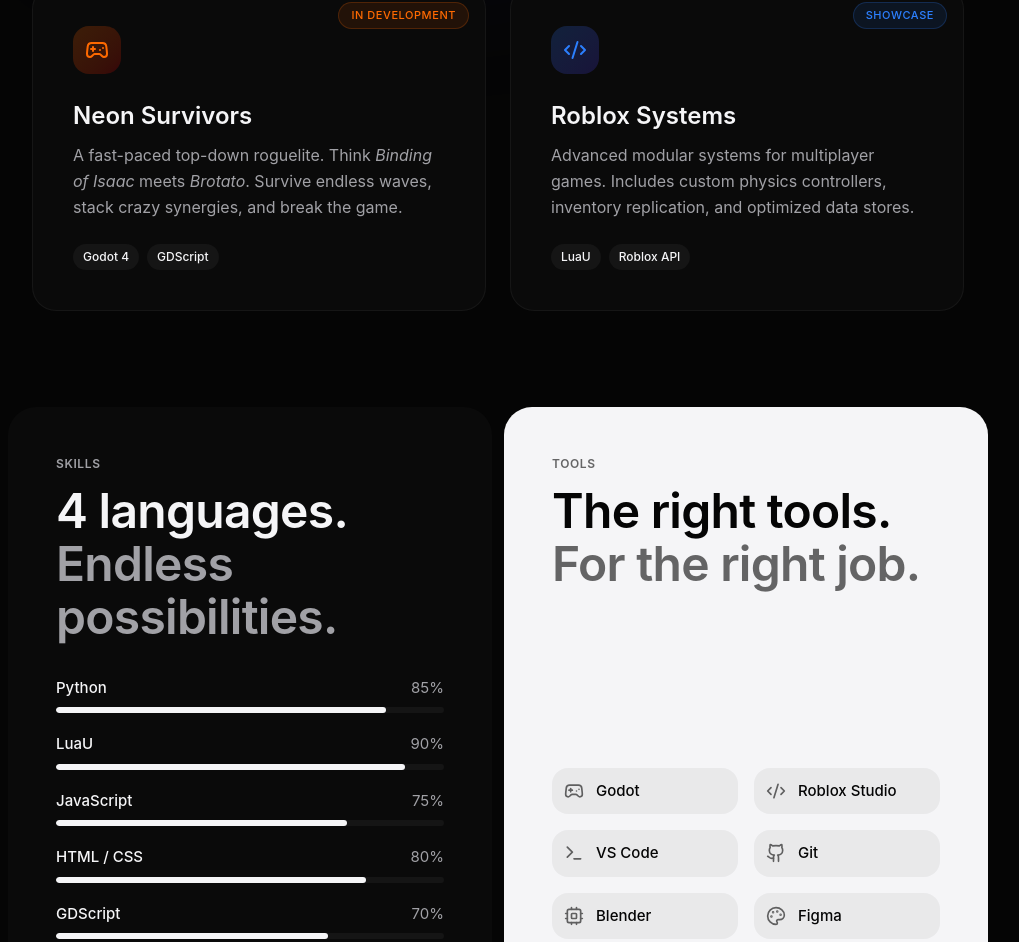
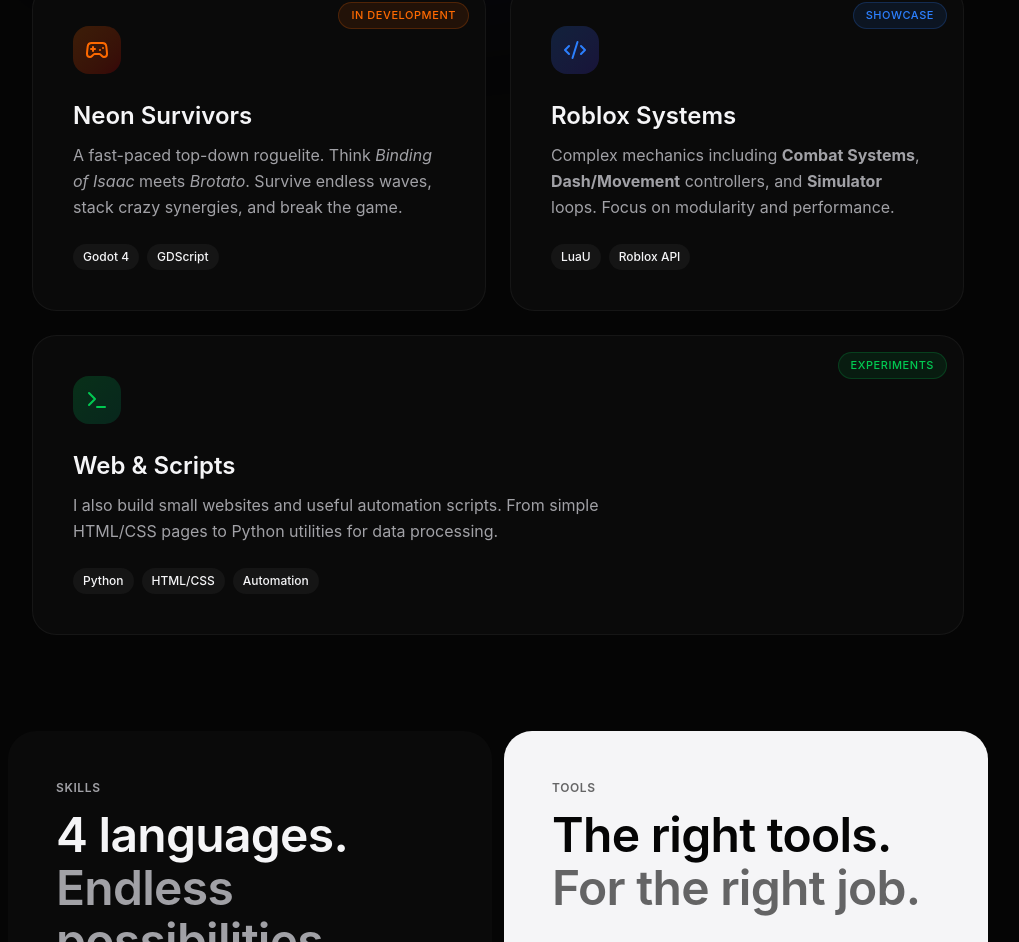
Before and after one commit to SnoW-099/Portofolio-Snow, a Next.js app: page / in a window 1280 px wide. Shown: the part 1019-1961 px from the top of the page, without its empty margins (142-1161 px from the left). Built offline with nearby package versions, Linux system fonts and the light colour scheme.

Commit message:
Feat: Add Web/Scripts Section and Update Roblox details

```diff
--- a/app/page.tsx
+++ b/app/page.tsx
@@ -304,12 +304,37 @@ export default function Portfolio() {
               </div>
               <h3 className="text-[24px] font-semibold mb-2 text-foreground">Roblox Systems</h3>
               <p className="text-[15px] sm:text-[16px] text-muted-foreground leading-relaxed mb-6">
-                Advanced modular systems for multiplayer games. Includes custom physics controllers,
-                inventory replication, and optimized data stores.
+                Complex mechanics including <strong>Combat Systems</strong>, <strong>Dash/Movement</strong> controllers, and <strong>Simulator</strong> loops.
+                Focus on modularity and performance.
               </p>
               <div className="flex flex-wrap gap-2 mt-auto">
                 <span className="text-[12px] font-medium px-2.5 py-1 rounded-md bg-secondary text-secondary-foreground">LuaU</span>
                 <span className="text-[12px] font-medium px-2.5 py-1 rounded-md bg-secondary text-secondary-foreground">Roblox API</span>
+              </div>
+            </div>
+
+            <div
+              className="md:col-span-2 group relative overflow-hidden rounded-[24px] bg-card border border-white/5 p-8 sm:p-10 hover:border-white/20 transition-all duration-500 hover:shadow-[0_0_50px_-12px_rgba(0,0,0,0.2)] dark:hover:shadow-[0_0_50px_-12px_rgba(255,255,255,0.1)]"
+              style={{
+                opacity: isLoaded ? 1 : 0,
+                transform: isLoaded ? "translateY(0)" : "translateY(40px)",
+                transition: "all 1s cubic-bezier(0.16, 1, 0.3, 1) 1.2s",
+              }}
+            >
+              <div className="absolute top-4 right-4 px-3 py-1 rounded-full bg-green-500/10 border border-green-500/20 text-green-500 text-[11px] font-medium uppercase tracking-wider">
+                Experiments
+              </div>
+              <div className="w-12 h-12 rounded-2xl bg-gradient-to-br from-green-500/20 to-emerald-600/20 flex items-center justify-center mb-6 text-green-500">
+                <Terminal className="w-6 h-6" />
+              </div>
+              <h3 className="text-[24px] font-semibold mb-2 text-foreground">Web & Scripts</h3>
+              <p className="text-[15px] sm:text-[16px] text-muted-foreground leading-relaxed mb-6 max-w-[600px]">
+                I also build small websites and useful automation scripts. From simple HTML/CSS pages to Python utilities for data processing.
+              </p>
+              <div className="flex flex-wrap gap-2 mt-auto">
+                <span className="text-[12px] font-medium px-2.5 py-1 rounded-md bg-secondary text-secondary-foreground">Python</span>
+                <span className="text-[12px] font-medium px-2.5 py-1 rounded-md bg-secondary text-secondary-foreground">HTML/CSS</span>
+                <span className="text-[12px] font-medium px-2.5 py-1 rounded-md bg-secondary text-secondary-foreground">Automation</span>
               </div>
             </div>
           </div>
```
